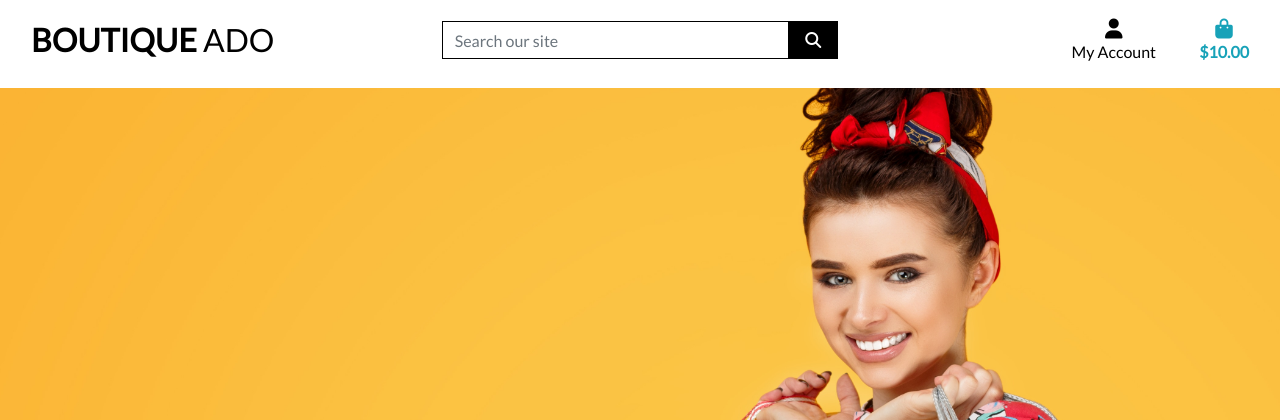
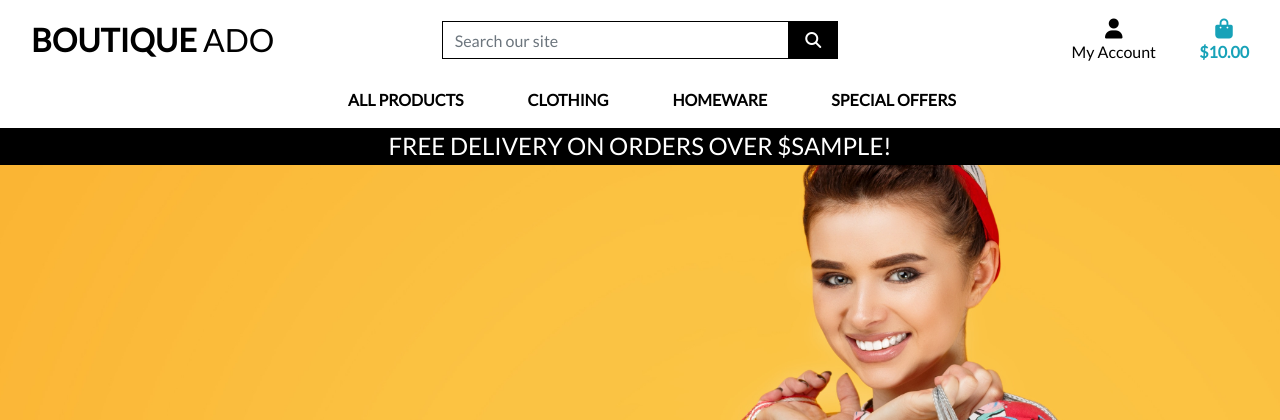
Before and after one commit to Sabri-bel/boutique_ado_v1, a Django app: template templates/base.html in a window 1280 px wide. Shown: the top 420 px of the page. Run offline with Django 3.2, Linux system fonts and the light colour scheme; a user stored in the database is signed in; the template is opened without the code that fills it: most values are stand-ins (such as "Sample title", 1, 10 or a date in 2020); some libraries are stand-ins or nearby versions.

Commit message:
add the additional navbar and the delivery banner

```diff
--- a/static/css/base.css
+++ b/static/css/base.css
@@ -56,6 +56,10 @@ body {
     border: 1px solid black !important;
 }
 
+.bg-black {
+    background: #000 !important;
+}
+
 /* -------------------------------- Media Queries */
 
 /* Slightly larger container on xl screens */
--- a/templates/base.html
+++ b/templates/base.html
@@ -102,7 +102,16 @@
         <div class="row bg-white">
             <nav class="navbar navbar-expand-lg navbar-light w-100">
                 <button class="navbar-toggler" type="button" data-toggle="collapse" data-target="#main-nav" aria-controls="main-nav" aria-expanded="false" aria-label="toggle navigation"></button>
+                {% include 'includes/mobile_top_header.html' %}
+                {% include 'includes/main_nav.html' %}
             </nav>
+        </div>
+        <div class="row text-center" id="delivery-banner">
+            <div class="col bg-black text-white">
+                <h4 class="logo-font my-1">
+                    Free delivery on orders over ${{ free_shipping_threshold }}!
+                </h4>
+            </div>
         </div>
     </header>
 
--- a/templates/includes/mobile_top_header.html
+++ b/templates/includes/mobile_top_header.html
@@ -32,7 +32,7 @@
             {% if request.user.is_superuser %}
                 <a href="{% url 'account_logout' %}" class="dropdown-item">Product Management</a>
             {% endif %}
-            <a href="{% url 'profile' %}" class="dropdown-item">My Profile</a>
+            <a href="#" class="dropdown-item">My Profile</a>
             <a href="{% url 'account_logout' %}" class="dropdown-item">Logout</a>
         {% else %}
             <a href="{% url 'account_signup' %}" class="dropdown-item">Register</a>
```
